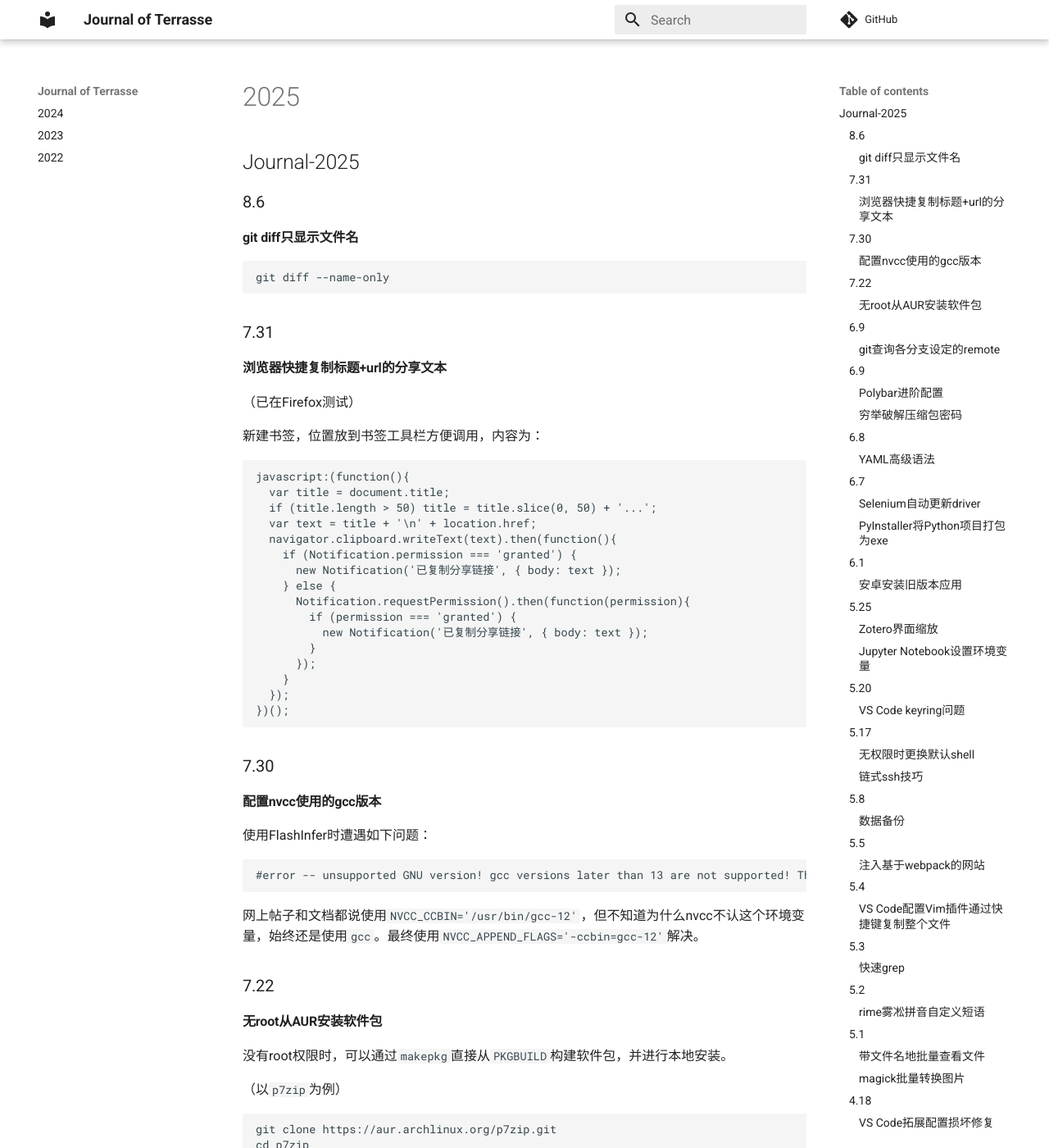
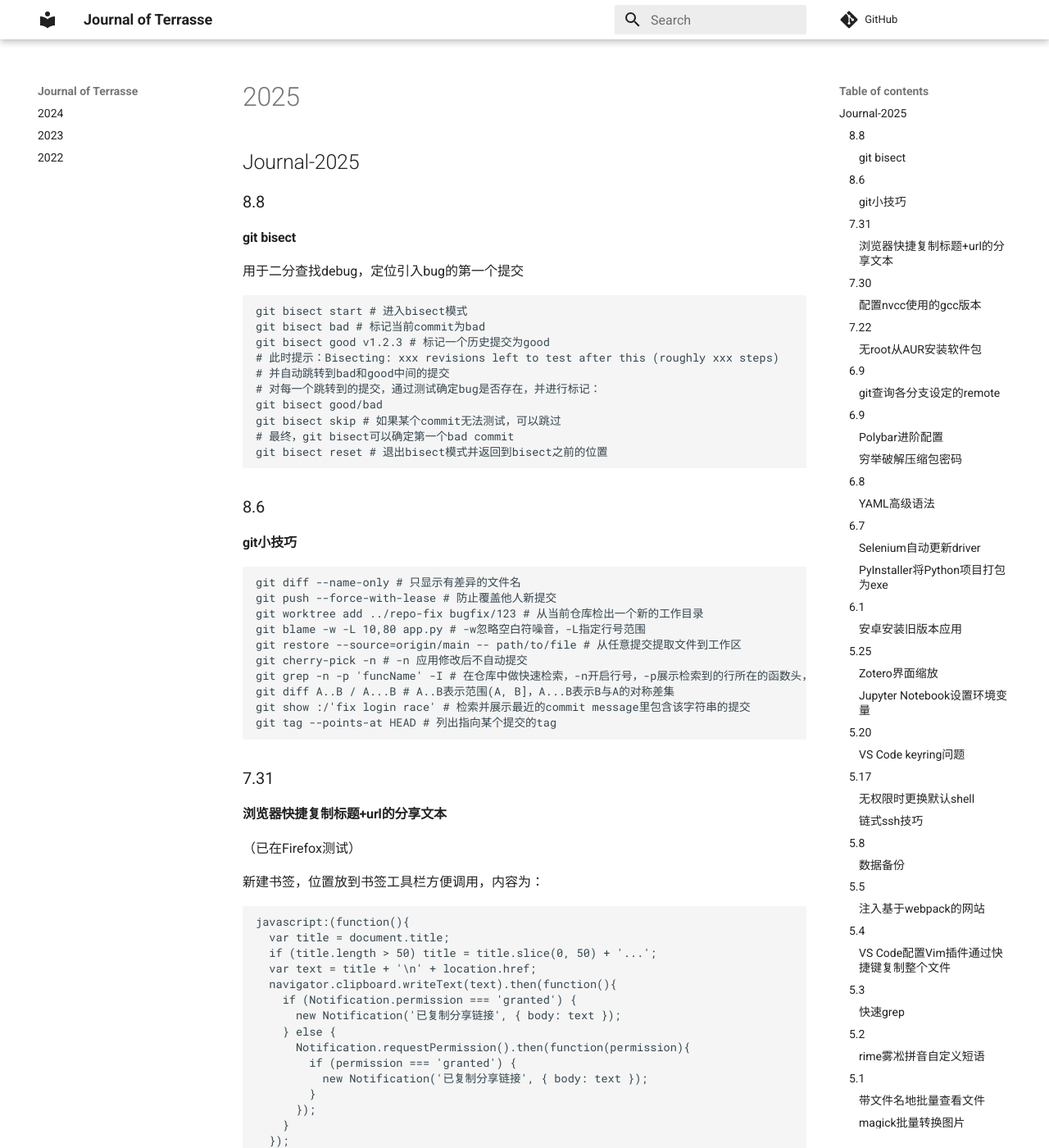
Before and after one commit to Jerry-Terrasse/journal, an MkDocs documentation site: the page built from docs/2025.md, in a window 1280 px wide and 1400 px high. Shown: the whole window at 82% size. Built offline with MkDocs 1.6.1 and Material for MkDocs 9.7.7, drawn with Linux system fonts in a browser that asks for light colours; comment, search, counter and statistics services are not loaded.

Commit message:
update (Fri Aug  8 07:48:13 PM CST 2025)

````diff
--- a/docs/2025.md
+++ b/docs/2025.md
@@ -1,11 +1,39 @@
 ## Journal-2025
+
+### 8.8
+
+#### git bisect
+
+用于二分查找debug，定位引入bug的第一个提交
+
+```shell
+git bisect start # 进入bisect模式
+git bisect bad # 标记当前commit为bad
+git bisect good v1.2.3 # 标记一个历史提交为good
+# 此时提示：Bisecting: xxx revisions left to test after this (roughly xxx steps)
+# 并自动跳转到bad和good中间的提交
+# 对每一个跳转到的提交，通过测试确定bug是否存在，并进行标记：
+git bisect good/bad
+git bisect skip # 如果某个commit无法测试，可以跳过
+# 最终，git bisect可以确定第一个bad commit
+git bisect reset # 退出bisect模式并返回到bisect之前的位置
+```
 
 ### 8.6
 
-#### git diff只显示文件名
+#### git小技巧
 
 ```shell
-git diff --name-only
+git diff --name-only # 只显示有差异的文件名
+git push --force-with-lease # 防止覆盖他人新提交
+git worktree add ../repo-fix bugfix/123 # 从当前仓库检出一个新的工作目录
+git blame -w -L 10,80 app.py # -w忽略空白符噪音，-L指定行号范围
+git restore --source=origin/main -- path/to/file # 从任意提交提取文件到工作区
+git cherry-pick -n # -n 应用修改后不自动提交
+git grep -n -p 'funcName' -I # 在仓库中做快速检索，-n开启行号，-p展示检索到的行所在的函数头，-I忽略二进制文件
+git diff A..B / A...B # A..B表示范围(A, B]，A...B表示B与A的对称差集
+git show :/'fix login race' # 检索并展示最近的commit message里包含该字符串的提交
+git tag --points-at HEAD # 列出指向某个提交的tag
 ```
 
 ### 7.31
````
